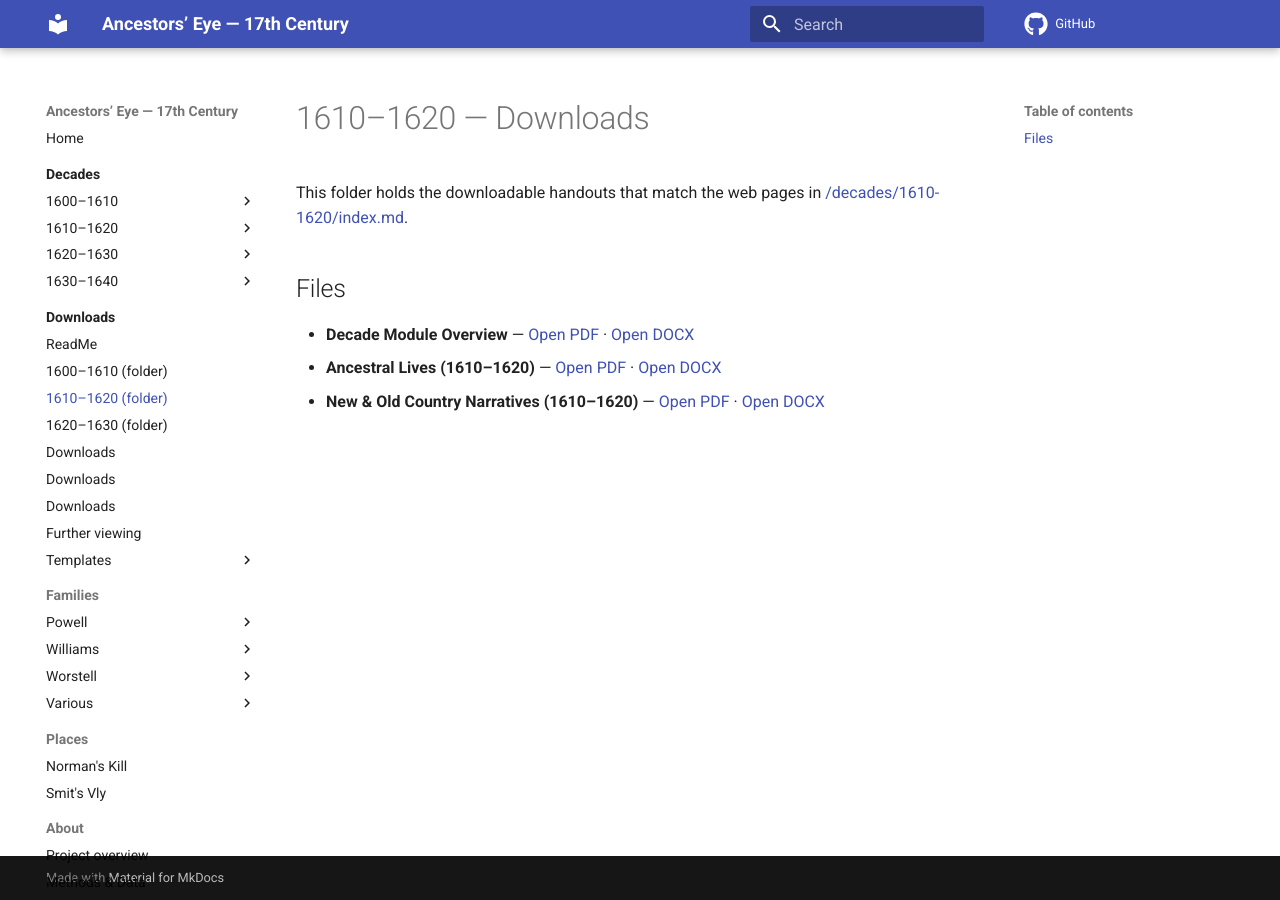
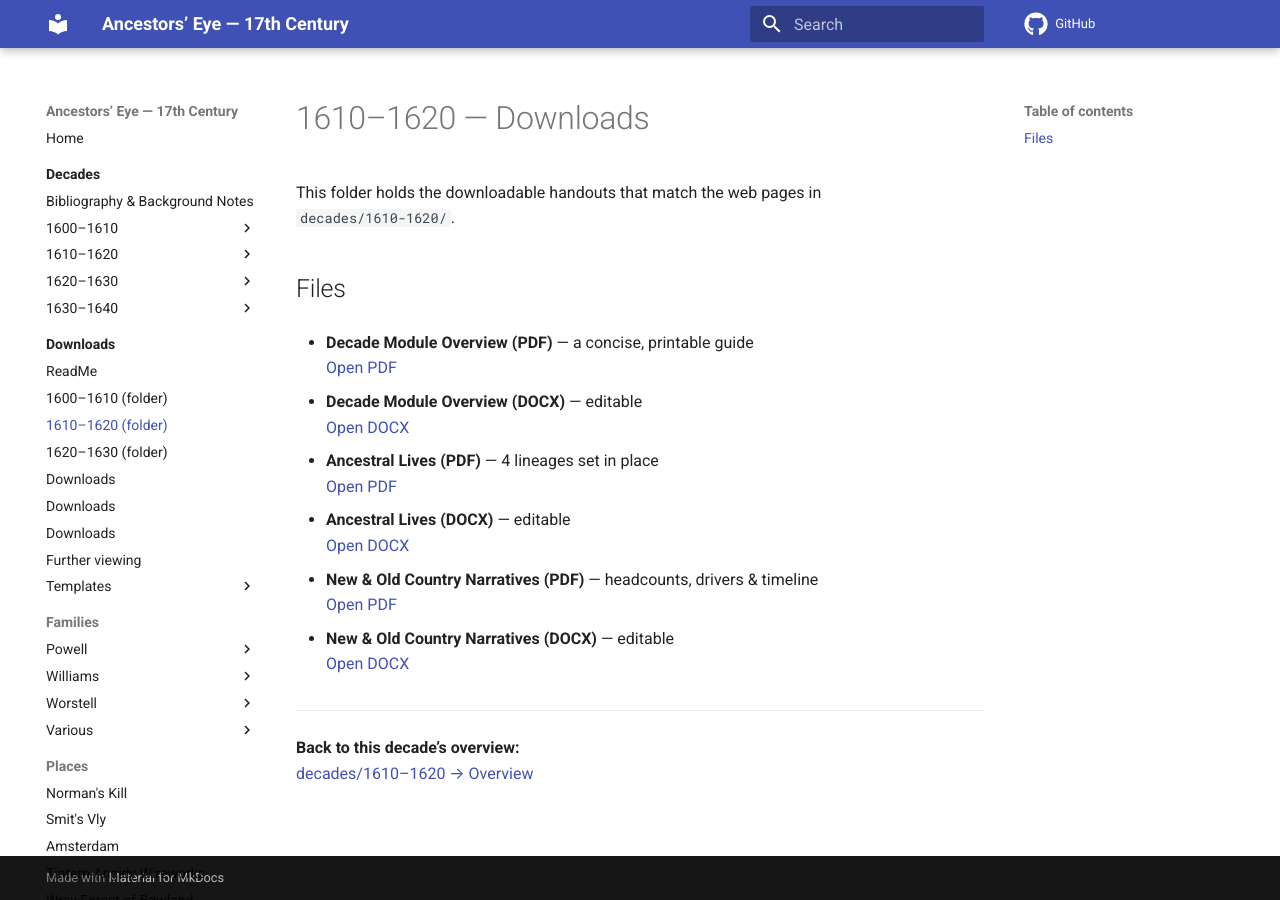
Before and after one commit to BillWorstell/WorstellWitnessWaybackMachine, an MkDocs documentation site: the page built from docs/downloads/decades/1610-1620/index.md, in a window 1280 px wide. Built offline with MkDocs 1.6.1 and Material for MkDocs 9.7.7, drawn with Linux system fonts in a browser that asks for light colours; comment, search, counter and statistics services are not loaded; old or Windows-style settings are respelled for this version of MkDocs.

Commit message:
Fix 1620–1630 downloads index; correct filename capitalization; add bibliography + places stubs

```diff
--- a/docs/downloads/decades/1610-1620/index.md
+++ b/docs/downloads/decades/1610-1620/index.md
@@ -1,8 +1,29 @@
 # 1610–1620 — Downloads
 
-This folder holds the downloadable handouts that match the web pages in [/decades/1610-1620/index.md](../../decades/1610-1620/index.m).
+This folder holds the downloadable handouts that match the web pages in
+`decades/1610-1620/`.
 
 ## Files
-- **Decade Module Overview** — [Open PDF](1610-1620-Decade-Module-Overview.pdf) · [Open DOCX](1610-1620-Decade-Module-Overview.docx)
-- **Ancestral Lives (1610–1620)** — [Open PDF](1610-1620-Ancestral-Lives.pdf) · [Open DOCX](1610-1620-Ancestral-Lives.docx)
-- **New & Old Country Narratives (1610–1620)** — [Open PDF](1610-1620-New-and-Old-Country-Narratives.pdf) · [Open DOCX](1610-1620-New-and-Old-Country-Narratives.docx)
+
+- **Decade Module Overview (PDF)** — a concise, printable guide
+  [Open PDF](./1610-1620-Decade-Module-Overview.pdf)
+
+- **Decade Module Overview (DOCX)** — editable
+  [Open DOCX](./1610-1620-Decade-Module-Overview.docx)
+
+- **Ancestral Lives (PDF)** — 4 lineages set in place
+  [Open PDF](./1610-1620-Ancestral-Lives.pdf)
+
+- **Ancestral Lives (DOCX)** — editable
+  [Open DOCX](./1610-1620-Ancestral-Lives.docx)
+
+- **New & Old Country Narratives (PDF)** — headcounts, drivers & timeline
+  [Open PDF](./1610-1620-New-and-Old-Country-Narratives.pdf)
+
+- **New & Old Country Narratives (DOCX)** — editable
+  [Open DOCX](./1610-1620-New-and-Old-Country-Narratives.docx)
+
+---
+
+**Back to this decade’s overview:**
+[decades/1610–1620 → Overview](../../../decades/1610-1620/1610-1620.md)
--- a/mkdocs.yml
+++ b/mkdocs.yml
@@ -38,6 +38,7 @@ nav:
 
   - Decades:
       - decades/index.md
+      - decades/bibliography.md
       - 1600–1610:
           - ReadMe: decades/1600-1610/ReadMe.md
           - Overview: decades/1600-1610/1600-1610.md
@@ -120,6 +121,9 @@ nav:
   - Places:
       - Norman's Kill: places/normans-kill-bushwick.md
       - Smit's Vly: places/smits-vly.md
+      - Amsterdam: places/amsterdam.md
+      - Tintern Angidy Wireworks: places/tintern-angidy-wireworks.md
+      - Wray Forest of Bowland: places/wray-forest-of-bowland.md
 
   - About:
       - Project overview: overview.md
```
Also changed, not shown: docs/decades/bibliography.md (added, +30 -0 lines), docs/downloads/decades/1620-1630/index.md (added, +24 -0 lines), docs/places/amsterdam.md (added, +25 -0 lines), docs/places/tintern-angidy-wireworks.md (added, +23 -0 lines), docs/places/wray-forest-of-bowland.md (added, +23 -0 lines).
